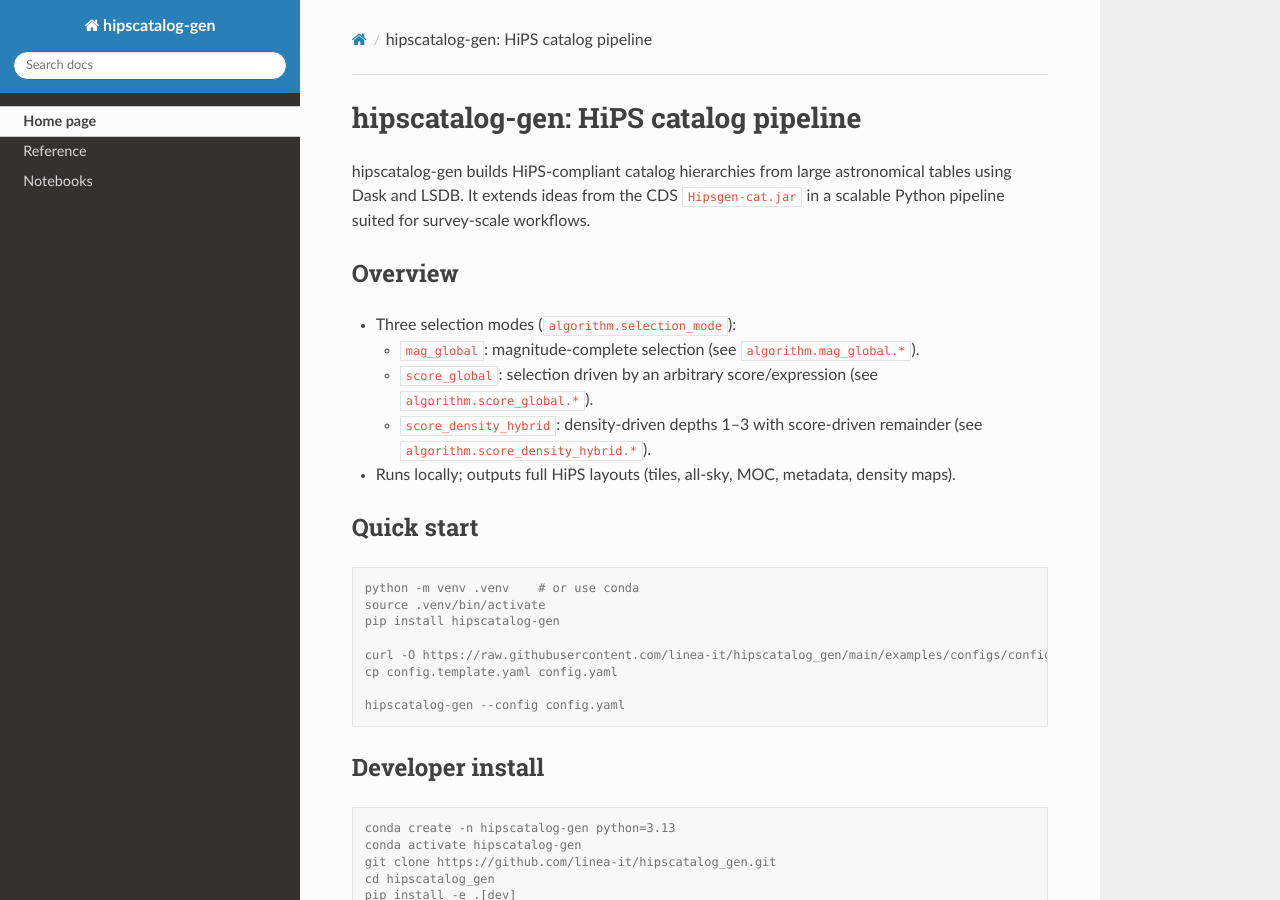
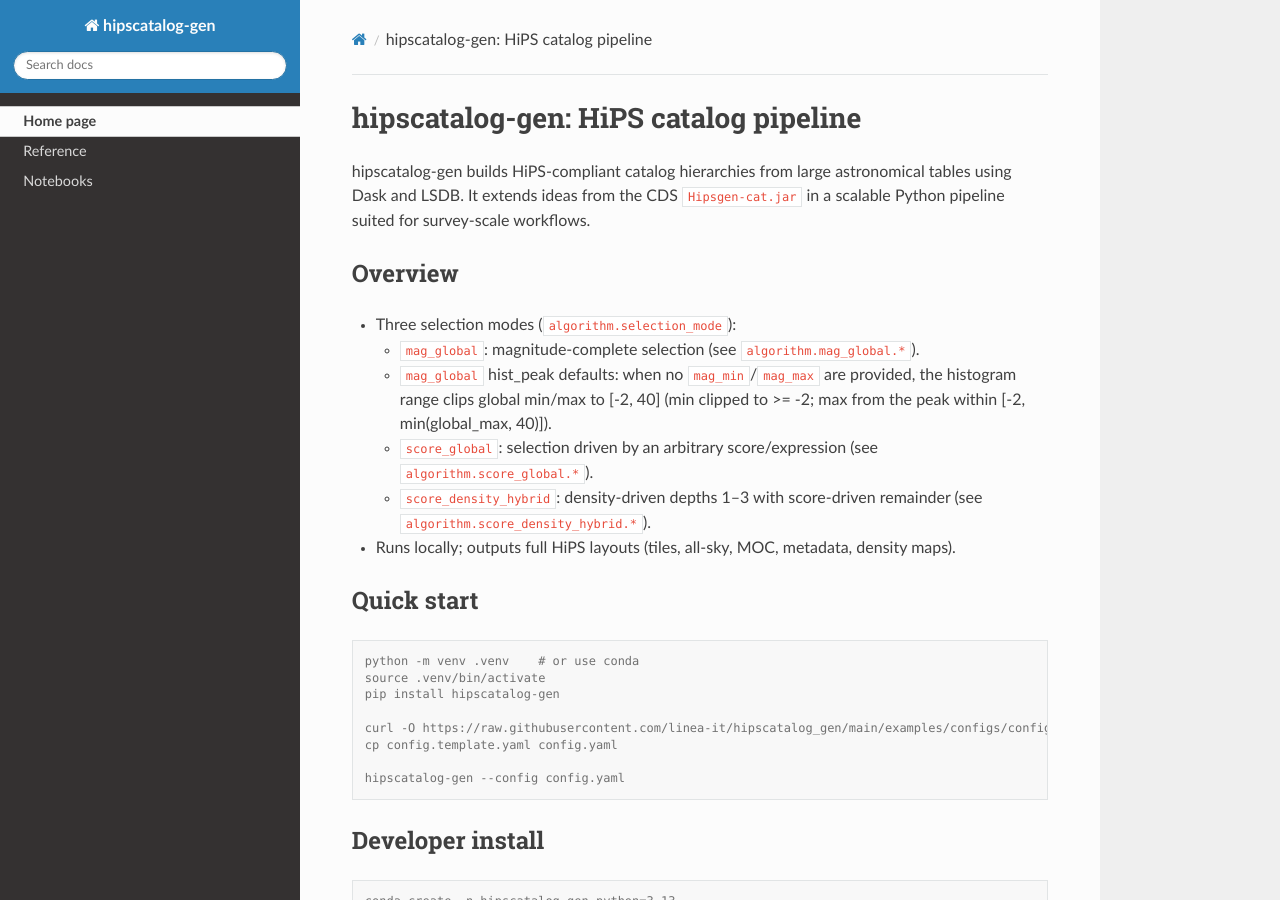
Before and after one commit to linea-it/hipscatalog_gen, a Sphinx documentation site: the page built from docs/index.rst, in a window 1280 px wide and 900 px high. Built offline with Sphinx 7.4.7 and the Read the Docs theme 3.1.0, drawn with Linux system fonts in a browser that asks for light colours.

Commit message:
Correcting documentation bug and updating README

```diff
--- a/docs/index.rst
+++ b/docs/index.rst
@@ -9,6 +9,7 @@
 - Three selection modes (``algorithm.selection_mode``):
 
   - ``mag_global``: magnitude-complete selection (see ``algorithm.mag_global.*``).
+  - ``mag_global`` hist_peak defaults: when no ``mag_min``/``mag_max`` are provided, the histogram range clips global min/max to [-2, 40] (min clipped to >= -2; max from the peak within [-2, min(global_max, 40)]).
   - ``score_global``: selection driven by an arbitrary score/expression (see ``algorithm.score_global.*``).
   - ``score_density_hybrid``: density-driven depths 1–3 with score-driven remainder (see ``algorithm.score_density_hybrid.*``).
 
--- a/docs/requirements.txt
+++ b/docs/requirements.txt
@@ -7,4 +7,4 @@
 sphinx
 sphinx-autoapi
 sphinx-copybutton
-sphinx-rtd-theme
+sphinx-rtd-theme>=3.0,<4
--- a/pyproject.toml
+++ b/pyproject.toml
@@ -65,7 +65,7 @@
 ]
 docs = [
   "sphinx>=7.2,<9",
-  "sphinx-rtd-theme>=2.0,<4",
+  "sphinx-rtd-theme>=3.0,<4",
   "myst-parser>=2.0,<5",
   "sphinx-autodoc-typehints>=2.0,<4",
 ]
```
Also changed, not shown: README.md (+1 -0 lines).
